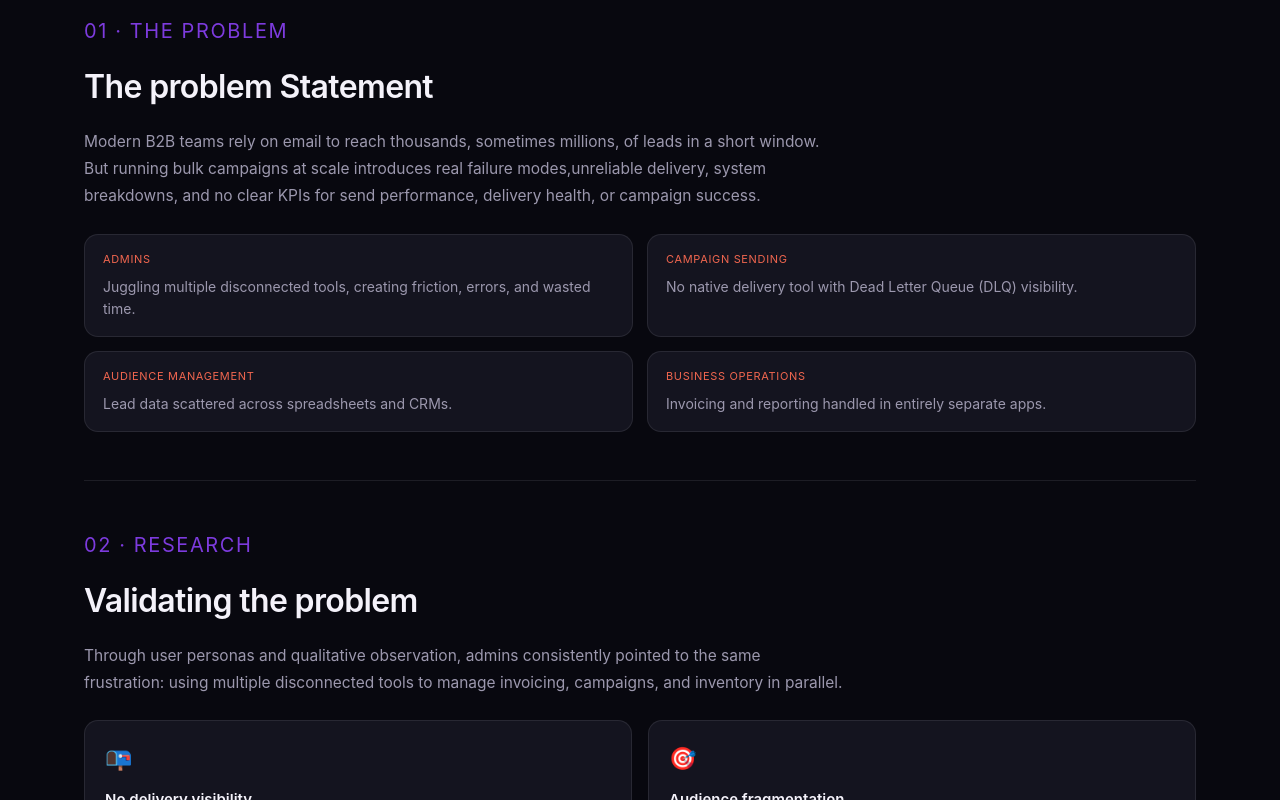
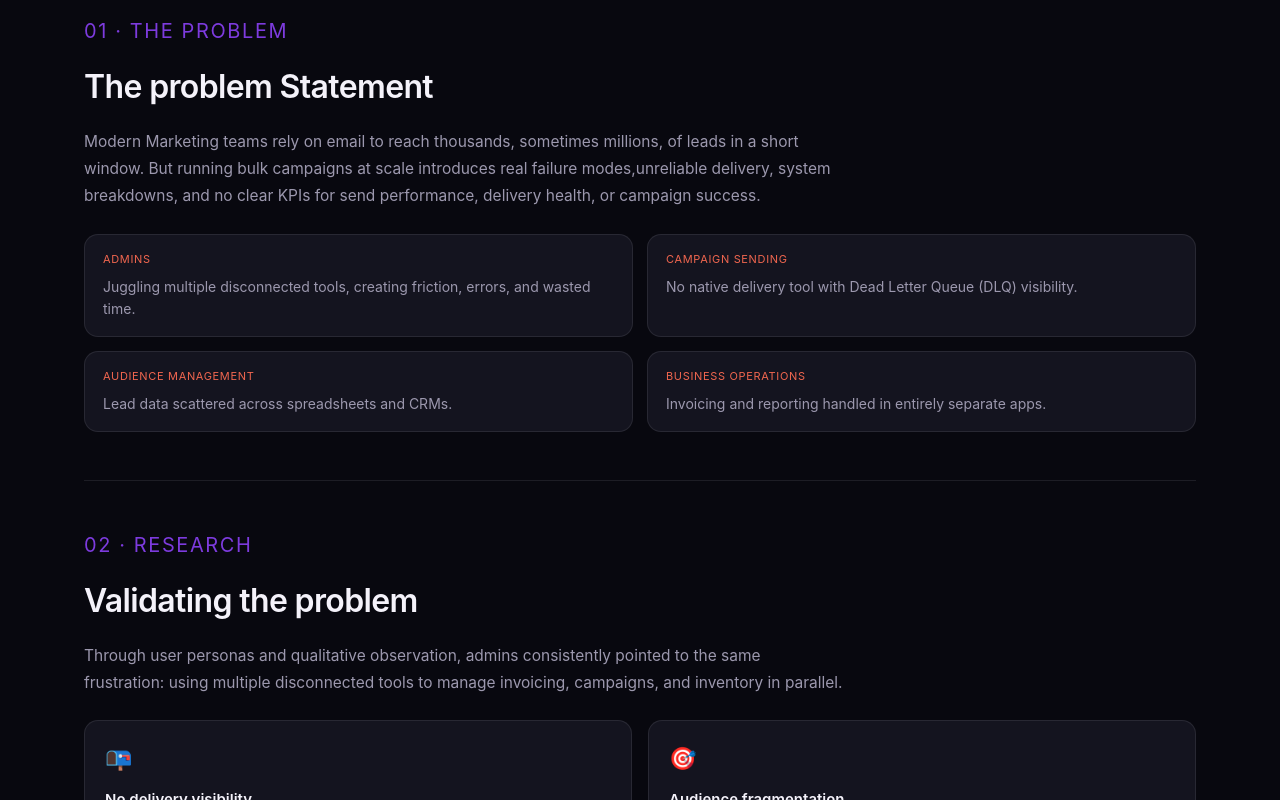
Before and after one commit to Prashant-712/prashant-portfolio, a React (Vite) app: page /case-studies/reqore-mail in a window 1280 px wide. Shown: the part 880-1680 px from the top of the page. Built offline with nearby package versions, Linux system fonts and the light colour scheme.

Commit message:
Update all the files

```diff
--- a/src/data/reqoreContent.js
+++ b/src/data/reqoreContent.js
@@ -19,7 +19,7 @@ export const reqore = {
 
   problem: {
     heading: "The problem Statement",
-    body: "Modern B2B teams rely on email to reach thousands, sometimes millions, of leads in a short window. But running bulk campaigns at scale introduces real failure modes,unreliable delivery, system breakdowns, and no clear KPIs for send performance, delivery health, or campaign success.",
+    body: "Modern Marketing teams rely on email to reach thousands, sometimes millions, of leads in a short window. But running bulk campaigns at scale introduces real failure modes,unreliable delivery, system breakdowns, and no clear KPIs for send performance, delivery health, or campaign success.",
     friction: [
       {
         area: "Admins",
--- a/src/pages/ReqoreCaseStudy.css
+++ b/src/pages/ReqoreCaseStudy.css
@@ -1020,6 +1020,8 @@ img {
   background: #fff;
 }
 
+
+
 .rq-proto-monitor-stand {
   display: flex;
   flex-direction: column;
--- a/src/pages/ReqoreCaseStudy.jsx
+++ b/src/pages/ReqoreCaseStudy.jsx
@@ -172,9 +172,9 @@ export default function ReqoreCaseStudy() {
           />
         </Reveal>
 
-        {/* 11 COMPETITIVE ANALYSIS */}
+        {/* 08 COMPETITIVE ANALYSIS */}
         <Reveal as="section" className="rq-block">
-          <SectionLabel>11 · Competitive analysis</SectionLabel>
+          <SectionLabel>08 · Competitive analysis</SectionLabel>
           <h2 className="rq-h2">{reqore.competitiveAnalysis.heading}</h2>
           <p className="rq-p">{reqore.competitiveAnalysis.body}</p>
           <div className="rq-matrix-table-wrap">
@@ -195,7 +195,7 @@ export default function ReqoreCaseStudy() {
             ))}
           </div>
         </Reveal>
-        {/* 08 DATA FLOW */}
+        {/* 09 DATA FLOW */}
         <Reveal as="section" className="rq-block">
           <SectionLabel>08 · Systems mapping</SectionLabel>
           <h2 className="rq-h2">{reqore.dataFlow.heading}</h2>
@@ -234,6 +234,13 @@ export default function ReqoreCaseStudy() {
       </span>
     ))}
   </div>
+
+  <img
+    src="/Public/assets/User Flow.png"
+    alt="Reqore Mail primary user flow"
+    className="rq-flow-diagram-img"
+  />
+
   <p className="rq-p rq-flow-note">{reqore.flowDiagram.note}</p>
 </Reveal>
 
@@ -256,7 +263,7 @@ export default function ReqoreCaseStudy() {
         </Reveal>
 
 
-        {/* 12 DESIGN SYSTEM */}
+        {/* 11 DESIGN SYSTEM */}
         <Reveal as="section" className="rq-block">
           <SectionLabel>12 · Design system</SectionLabel>
           <h2 className="rq-h2">{reqore.designSystem.heading}</h2>
@@ -268,7 +275,7 @@ export default function ReqoreCaseStudy() {
           />
         </Reveal>
 
-        {/* 13 FINAL DESIGNS */}
+        {/* 12 FINAL DESIGNS */}
         <Reveal as="section" className="rq-block">
           <SectionLabel>13 · Final designs</SectionLabel>
           <h2 className="rq-h2">High-Fidelity Screens & features of MVP</h2>
```
Also changed, not shown: public/assets/User FLow.png (added). Lines whose indentation alone changed are shown as unchanged.
